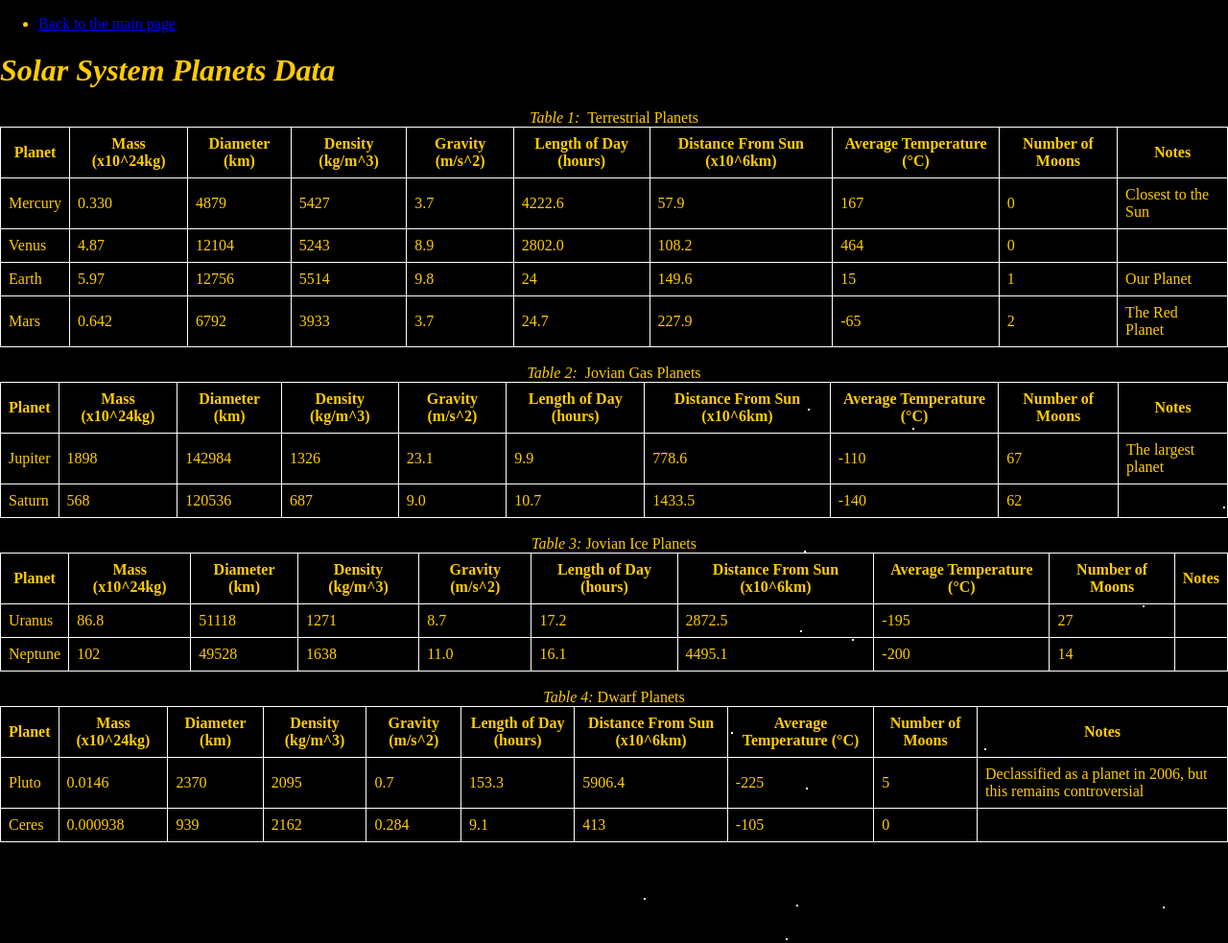
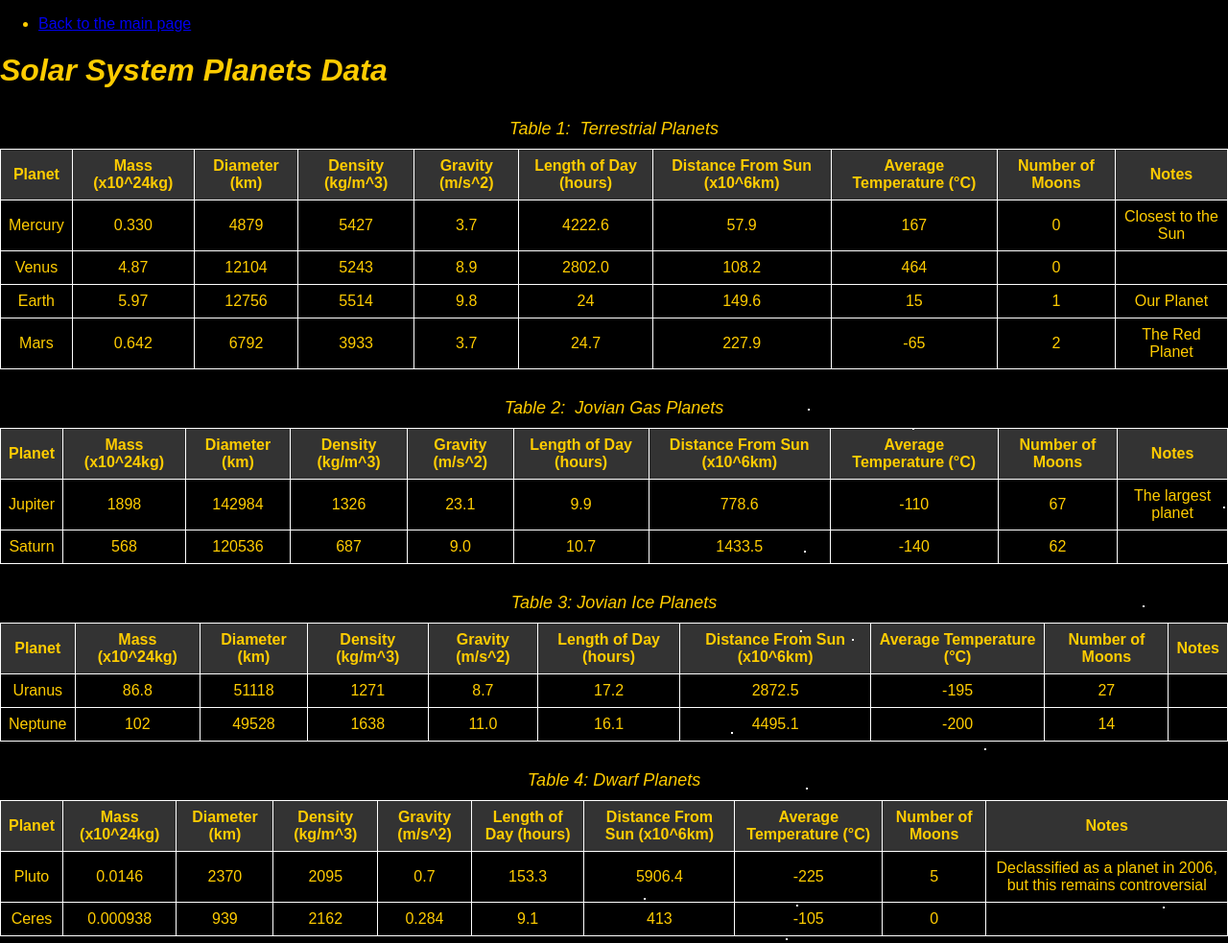
Before and after one commit to marekdelorme/marekdelorme.github.io, a plain HTML site: page third.html in a window 1280 px wide. Shown: the top 983 px of the page at 96% size. Drawn offline with Linux system fonts and the light colour scheme.

Commit message:
Update third.html

```diff
--- a/third.html
+++ b/third.html
@@ -8,9 +8,9 @@
     body {
       margin: 0;
       padding: 0;
-      overflow: hidden;
       background-color: #000;
       color: #ffcc00; /* Yellow text color */
+      font-family: Arial, sans-serif;
     }
 
     .shooting-star {
@@ -21,9 +21,27 @@
       animation: shootingStar 2s linear infinite, flicker 0.1s alternate infinite;
     }
 
-    table, th, td {
+    table {
+      width: 100%;
+      border-collapse: collapse;
+      margin-bottom: 20px;
+    }
+
+    th, td {
       border: 1px solid white; /* Set the border color to white */
       padding: 8px;
+      text-align: center;
+    }
+
+    th {
+      background-color: #333;
+      color: #ffcc00;
+    }
+
+    caption {
+      font-style: italic;
+      margin: 10px 0;
+      font-size: 18px;
     }
 
     @keyframes shootingStar {
@@ -82,7 +100,7 @@
     </ul>
   </nav>
   <h1><i>Solar System Planets Data</i></h1>
-  <table style="border-collapse: collapse;">
+  <table>
     <caption><i>Table 1:</i>&nbsp; Terrestrial Planets</caption>
     <tr>
       <th>Planet</th>
@@ -145,8 +163,7 @@
       <td>The Red Planet</td>
     </tr>
   </table>
-  <br>
-  <table style="border-collapse: collapse;">
+  <table>
     <caption><i>Table 2:</i>&nbsp; Jovian Gas Planets</caption>
     <tr>
       <th>Planet</th>
@@ -185,10 +202,7 @@
       <td></td>
     </tr>
   </table>
-
-  <br>
-
-  <table style="border-collapse: collapse;">
+  <table>
     <caption><i>Table 3:</i>&nbsp;Jovian Ice Planets</caption>
     <tr>
       <th>Planet</th>
@@ -227,10 +241,7 @@
       <td></td>
     </tr>
   </table>
-
-  <br>
-
-  <table style="border-collapse: collapse;">
+  <table>
     <caption><i>Table 4:</i>&nbsp;Dwarf Planets</caption>
     <tr>
       <th>Planet</th>
```
